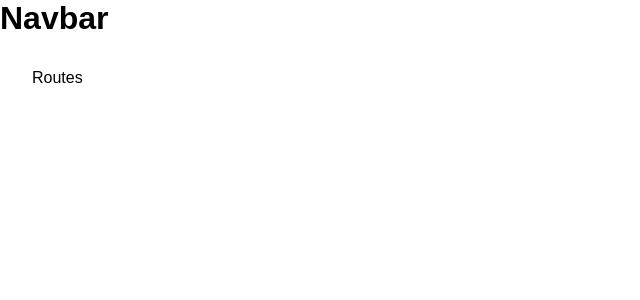
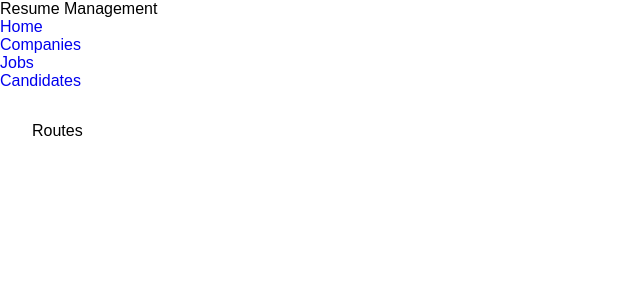
Before and after one commit to tungbinhdinh89/ResumeManagment-FE, a React (Create React App) app: page / in a window 1280 px wide. Shown: the top 300 px of the page, without its empty margins (0-640 px from the left). Built offline with nearby package versions, Linux system fonts and the light colour scheme.

Commit message:
install matterial ui icon

```diff
--- a/package.json
+++ b/package.json
@@ -5,6 +5,7 @@
   "dependencies": {
     "@emotion/react": "^11.11.3",
     "@emotion/styled": "^11.11.0",
+    "@mui/icons-material": "^5.15.10",
     "@mui/material": "^5.15.10",
     "@testing-library/jest-dom": "^5.17.0",
     "@testing-library/react": "^13.4.0",
--- a/src/App.tsx
+++ b/src/App.tsx
@@ -1,5 +1,6 @@
 import { useContext } from "react";
 import { ThemeContext } from "./context/theme.context";
+import Navbar from "./components/navbar/Navbar.component";
 
 const App = () => {
   const { darkMode } = useContext(ThemeContext);
@@ -8,7 +9,7 @@ const App = () => {
 
   return (
     <div className={appStyles}>
-      <h1>Navbar</h1>
+      <Navbar />
       <div className="wrapper">Routes</div>
     </div>
   );
--- /dev/null
+++ b/src/components/navbar/Navbar.component.tsx
@@ -0,0 +1,33 @@
+import React from "react";
+import "./navbar.scss";
+import { Link } from "react-router-dom";
+
+const links = [
+  { href: "/", label: "Home" },
+  { href: "/companies", label: "Companies" },
+  { href: "/jobs", label: "Jobs" },
+  { href: "/candidates", label: "Candidates" },
+];
+
+function Navbar() {
+  return (
+    <div className="navbar">
+      <div className="brand">
+        <span>Resume Management</span>
+      </div>
+      <div className="menu">
+        <ul>
+          {links.map((item) => (
+            <li>
+              <Link to={item.href}>{item.label}</Link>
+            </li>
+          ))}
+        </ul>
+      </div>
+      <div className="profile"></div>
+      <div className="toggle"></div>
+    </div>
+  );
+}
+
+export default Navbar;
```
Also changed, not shown: src/components/navbar/navbar.scss (added), 1 other file (tests, documents, lock files or other folders).
